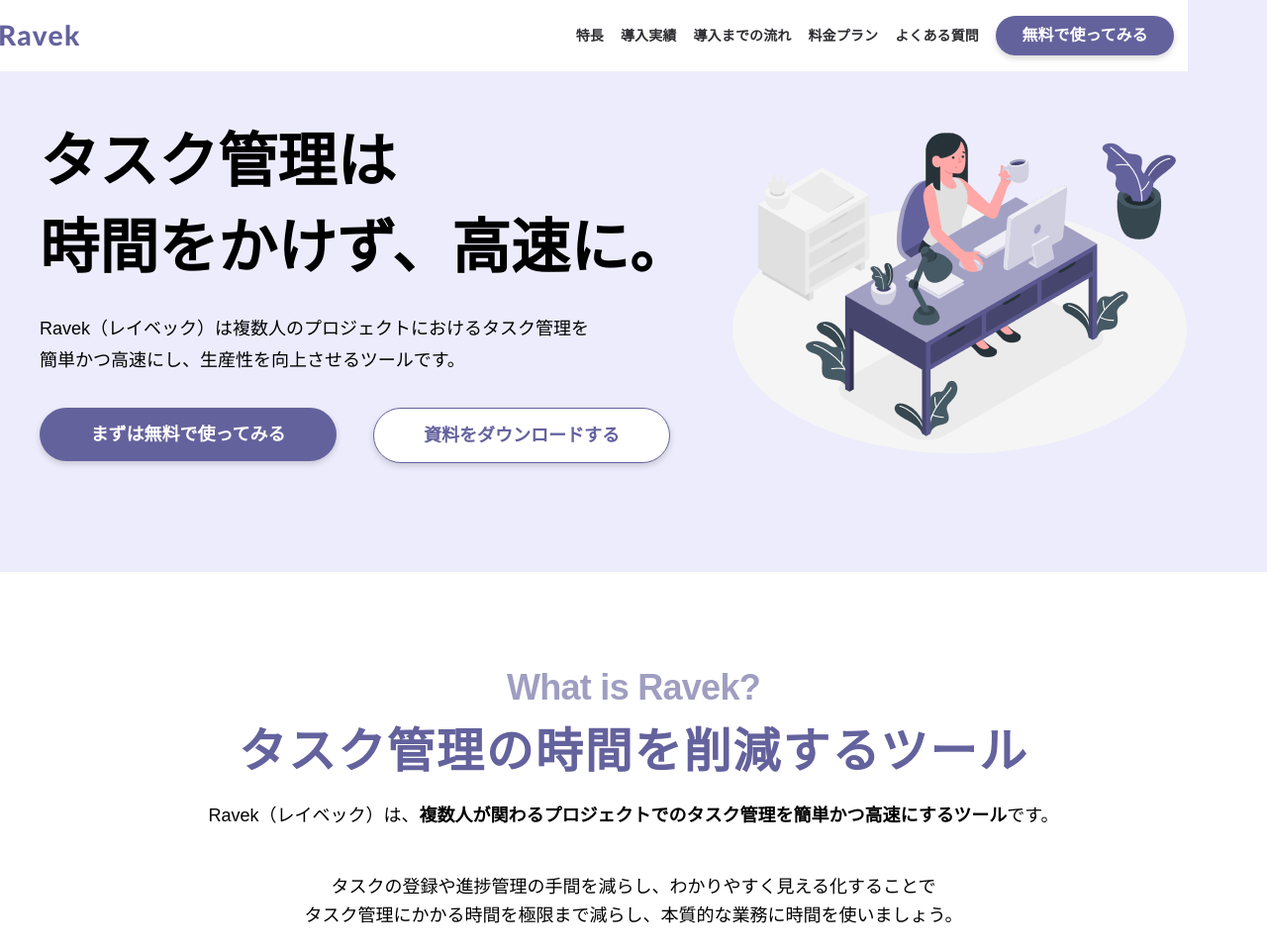
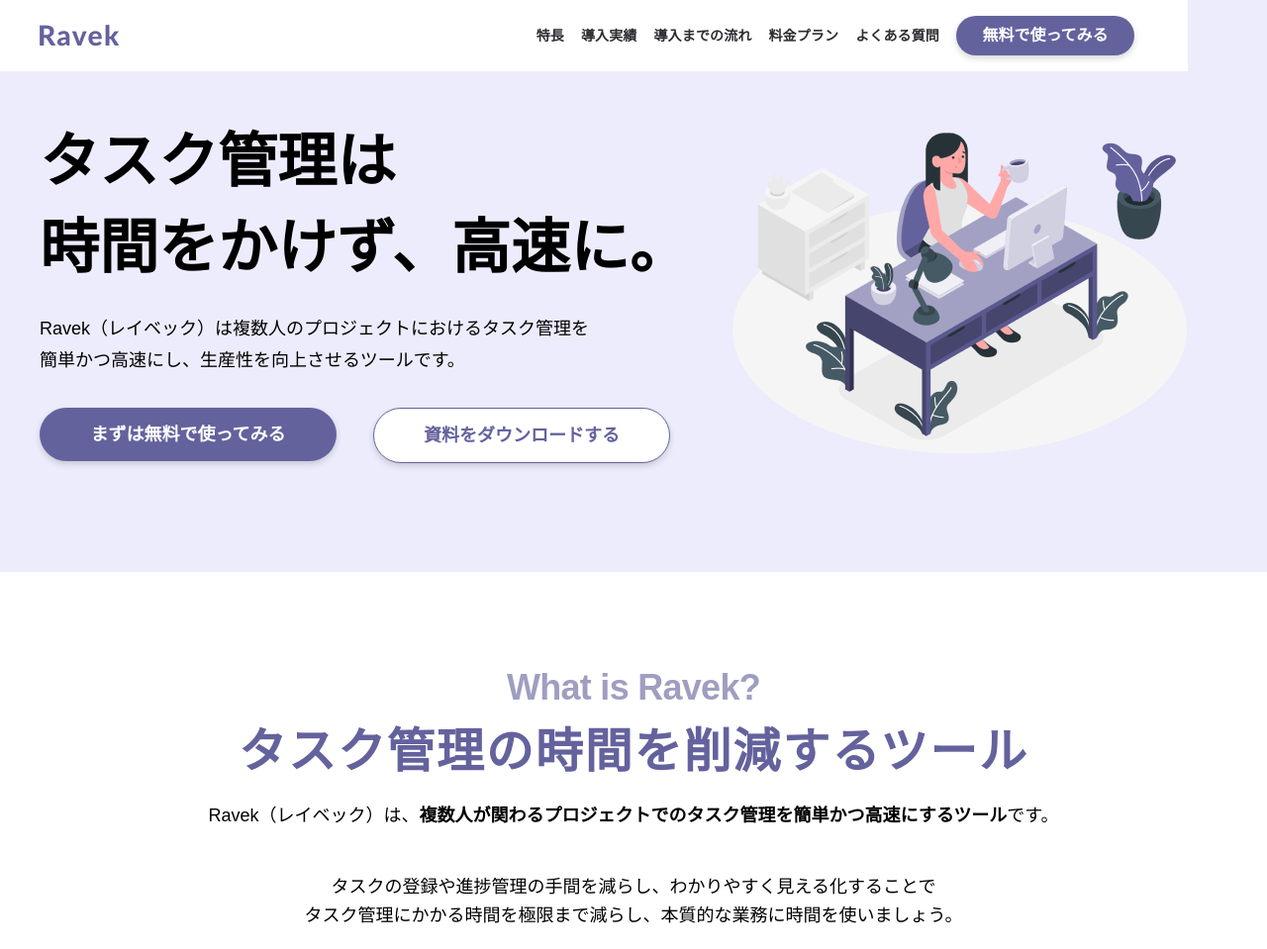
Before and after one commit to sanaemamamoo/LP2, a plain HTML site: page index.html in a window 1280 px wide. Shown: the top 959 px of the page at 99% size. Drawn offline with nearby package versions, Linux system fonts and the light colour scheme.

Commit message:
Update style.css

```diff
--- a/style.css
+++ b/style.css
@@ -229,6 +229,8 @@ img {
 }
 
 .header {
+  width: $layout-width-canvas;
+   padding: 0 40px;
   display: flex;
   height: 72px;
   align-items: center;
```
